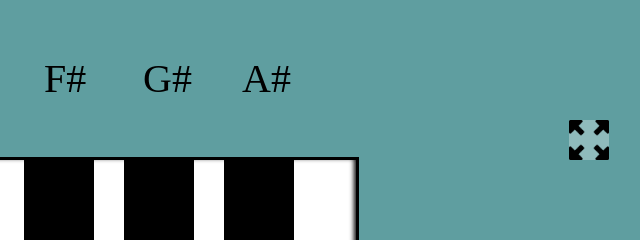
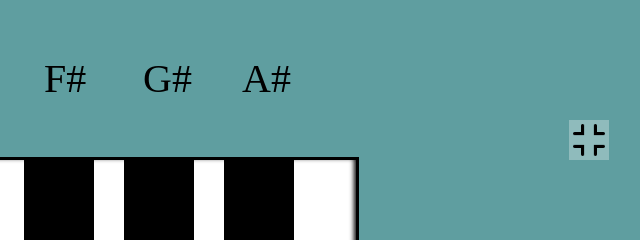
Before and after one commit to ArtemIgnatiev908976/Piano, a plain HTML site: page index.html in a window 1280 px wide. Both pictures are taken after a click on the button 1220 px from the left and 140 px from the top of the page. Shown: the top 240 px of the page, 631-1271 px from the left. Drawn offline with Linux system fonts and the light colour scheme.

Commit message:
init: добавил смену иконки при открытии и закрытии полноэкранного режима

```diff
--- a/index.html
+++ b/index.html
@@ -9,6 +9,8 @@
     <link rel="stylesheet" href="style.css">
 </head>
 <body>
+
+
 <button class="fullscreen btn "></button>
 
 <div class="piano-names__blockBlack">
@@ -65,5 +67,10 @@
 <audio id="B" src="assets/B.wav"></audio>
 
 <script src="script.js"></script>
+
+
+<script><!--jquery script-->
+
+</script>
 </body>
 </html>
--- a/script.js
+++ b/script.js
@@ -27,17 +27,31 @@ function playNote(e){
 
 document.querySelector('.btn').addEventListener('click',toggleScreen);
 
+
+const btn = document.querySelectorAll('button');
+console.log(btn[0].classList.length);
+
 function toggleScreen(){
     if (document.fullscreenElement === null){
         document.documentElement.requestFullscreen(); // возращает корневой элемент
+        btn[0].classList.add('normalScreen');
+
     }
 
     else{
         if(document.fullscreenEnabled){
             document.exitFullscreen();
+            btn[0].classList.remove('normalScreen');
+            btn[0].classList.add('fullscreen');
+
+
         }
     }
 }
 
 
+
+
+
+
 //полноэкранный режим
--- a/style.css
+++ b/style.css
@@ -92,3 +92,17 @@ body{
     cursor: pointer;
     background-image: url(assets/icons/fullscreen.png);
 }
+.normalScreen {
+    position: fixed;
+    top: 120px;
+    right: 40px;
+    width: 40px;
+    height: 40px;
+    background-color: rgba(255, 255, 255, 0.3);
+    border: 0;
+    outline: 0;
+    background-size: contain;
+    transition: 0.3s;
+    cursor: pointer;
+    background-image: url(assets/icons/normal-screen-50.png);
+}
```
